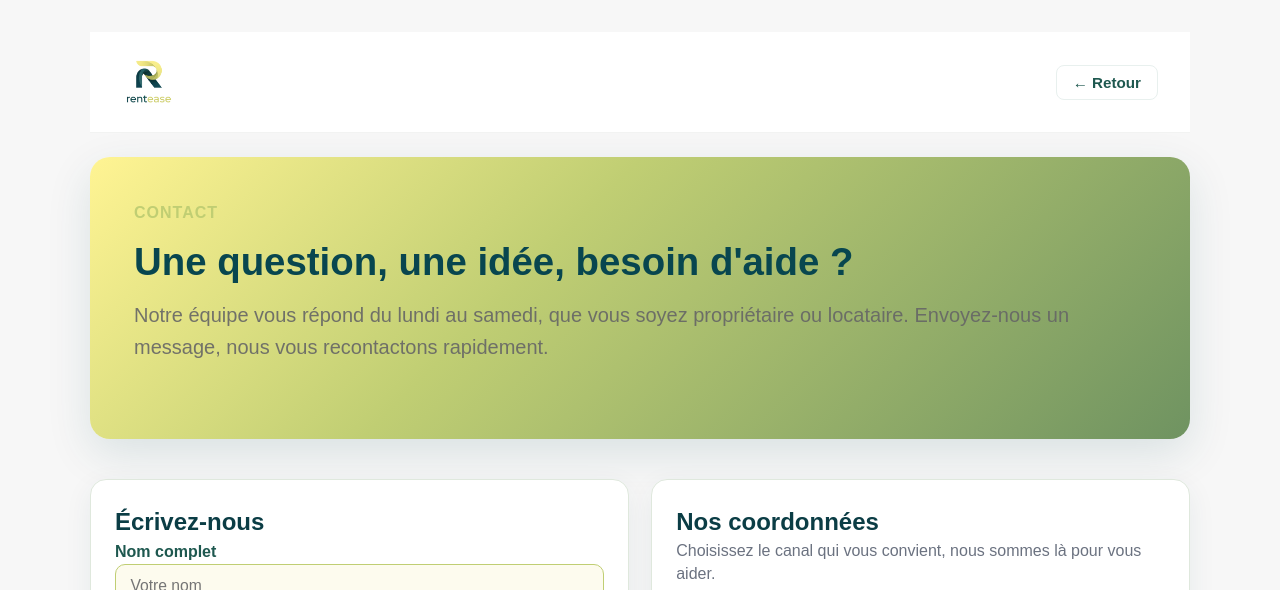
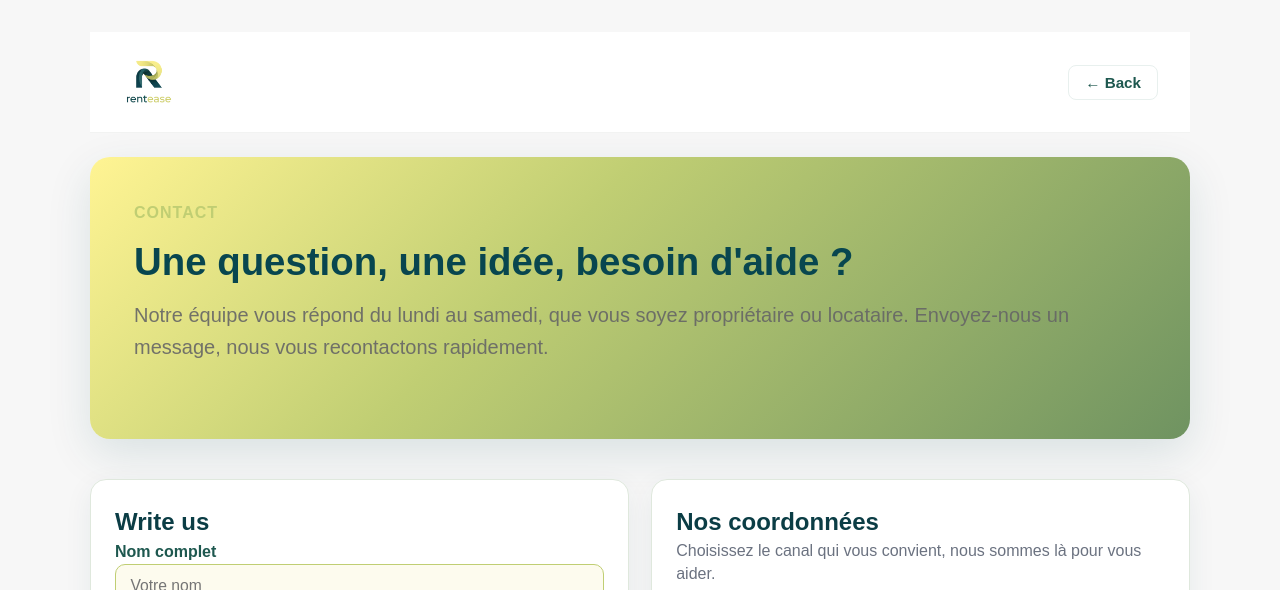
Before and after one commit to mohamed-chtourou/rentease, a React (Vite) app in the folder front/frontend/: page /contact in a window 1280 px wide. Shown: the top 590 px of the page. Built offline with nearby package versions, Linux system fonts and the light colour scheme; no server answers.

Commit message:
all apis work

```diff
--- a/front/frontend/src/pages/AnalyticsInsights.jsx
+++ b/front/frontend/src/pages/AnalyticsInsights.jsx
@@ -11,7 +11,7 @@ const AnalyticsInsights = () => {
                 <Link to="/" className="logo-home-link">
                     <img src="/logo.png" alt="RentEase" className="page-logo" />
                 </Link>
-                <button className="back-link" onClick={() => navigate(-1)}>← Retour</button>
+                <button className="back-link" onClick={() => navigate(-1)}>← Back</button>
             </div>
 
             <section className="resource-hero">
--- a/front/frontend/src/pages/BecomeHost.jsx
+++ b/front/frontend/src/pages/BecomeHost.jsx
@@ -11,7 +11,7 @@ const BecomeHost = () => {
                 <Link to="/" className="logo-home-link">
                     <img src="/logo.png" alt="RentEase" className="page-logo" />
                 </Link>
-                <button className="back-link" onClick={() => navigate(-1)}>← Retour</button>
+                <button className="back-link" onClick={() => navigate(-1)}>← Back</button>
             </div>
             <section className="hero-panel">
                 <p className="eyebrow">Become a Host</p>
--- a/front/frontend/src/pages/Blog.jsx
+++ b/front/frontend/src/pages/Blog.jsx
@@ -11,7 +11,7 @@ const Blog = () => {
                 <Link to="/" className="logo-home-link">
                     <img src="/logo.png" alt="RentEase" className="page-logo" />
                 </Link>
-                <button className="back-link" onClick={() => navigate(-1)}>← Retour</button>
+                <button className="back-link" onClick={() => navigate(-1)}>← Back</button>
             </div>
             <section className="hero-panel">
                 <p className="eyebrow">Blog</p>
--- a/front/frontend/src/pages/Cancellation.jsx
+++ b/front/frontend/src/pages/Cancellation.jsx
@@ -11,7 +11,7 @@ const Cancellation = () => {
                 <Link to="/" className="logo-home-link">
                     <img src="/logo.png" alt="RentEase" className="page-logo" />
                 </Link>
-                <button className="back-link" onClick={() => navigate(-1)}>← Retour</button>
+                <button className="back-link" onClick={() => navigate(-1)}>← Back</button>
             </div>
             <section className="hero-panel">
                 <p className="eyebrow">Cancellation</p>
--- a/front/frontend/src/pages/Careers.jsx
+++ b/front/frontend/src/pages/Careers.jsx
@@ -11,7 +11,7 @@ const Careers = () => {
                 <Link to="/" className="logo-home-link">
                     <img src="/logo.png" alt="RentEase" className="page-logo" />
                 </Link>
-                <button className="back-link" onClick={() => navigate(-1)}>← Retour</button>
+                <button className="back-link" onClick={() => navigate(-1)}>← Back</button>
             </div>
             <section className="hero-panel">
                 <p className="eyebrow">Careers</p>
--- a/front/frontend/src/pages/Community.jsx
+++ b/front/frontend/src/pages/Community.jsx
@@ -11,7 +11,7 @@ const Community = () => {
                 <Link to="/" className="logo-home-link">
                     <img src="/logo.png" alt="RentEase" className="page-logo" />
                 </Link>
-                <button className="back-link" onClick={() => navigate(-1)}>← Retour</button>
+                <button className="back-link" onClick={() => navigate(-1)}>← Back</button>
             </div>
 
             <section className="resource-hero">
--- a/front/frontend/src/pages/Contact.jsx
+++ b/front/frontend/src/pages/Contact.jsx
@@ -23,7 +23,7 @@ const Contact = () => {
         <Link to="/" className="logo-home-link">
           <img src="/logo.png" alt="RentEase" className="page-logo" />
         </Link>
-        <button className="back-link" onClick={() => navigate(-1)}>← Retour</button>
+        <button className="back-link" onClick={() => navigate(-1)}>← Back</button>
       </div>
       <section className="hero-panel">
         <p className="eyebrow">Contact</p>
@@ -36,7 +36,7 @@ const Contact = () => {
 
       <div className="contact-grid">
         <div className="form-card">
-          <h2>Écrivez-nous</h2>
+          <h2>Write us</h2>
           {submitted && (
             <p className="meta" style={{ marginBottom: '0.6rem' }}>
               Merci ! Votre message a été enregistré. Nous revenons vers vous dans les plus brefs délais.
--- a/front/frontend/src/pages/EarningsPricing.jsx
+++ b/front/frontend/src/pages/EarningsPricing.jsx
@@ -11,7 +11,7 @@ const EarningsPricing = () => {
                 <Link to="/" className="logo-home-link">
                     <img src="/logo.png" alt="RentEase" className="page-logo" />
                 </Link>
-                <button className="back-link" onClick={() => navigate(-1)}>← Retour</button>
+                <button className="back-link" onClick={() => navigate(-1)}>← Back</button>
             </div>
 
             <section className="resource-hero">
--- a/front/frontend/src/pages/PropertyDetails.jsx
+++ b/front/frontend/src/pages/PropertyDetails.jsx
@@ -338,7 +338,7 @@ const PropertyDetails = ({ listings = mockListings }) => {
                         </div>
                         <div id="contact" className="card contact-card" aria-label="Contact hôte">
                             <h2 className="card-title">Contact</h2>
-                            <p className="contact-line"><strong>Hôte :</strong> {listing.host || 'Hôte'}</p>
+                            <p className="contact-line"><strong>Host :</strong> {listing.host || 'Hôte'}</p>
                             {listing.contact?.phone && <p className="contact-line"><strong>Téléphone :</strong> {listing.contact.phone}</p>}
                             {listing.contact?.email && <p className="contact-line"><strong>Email :</strong> {listing.contact.email}</p>}
                             {(listing.contact?.email || listing.contact?.officeHours) && (
@@ -348,7 +348,7 @@ const PropertyDetails = ({ listings = mockListings }) => {
                             )}
                         </div>
                         <div className="card form-card">
-                            <h2 className="card-title">Contacter l'hôte</h2>
+                            <h2 className="card-title">Contact the host</h2>
                             <ContactHostForm
                                 listingId={listing._id}
                                 listingTitle={listing.title}
```
Also changed, not shown: front/frontend/src/components/ReviewForm.jsx (line endings or trailing spaces).
